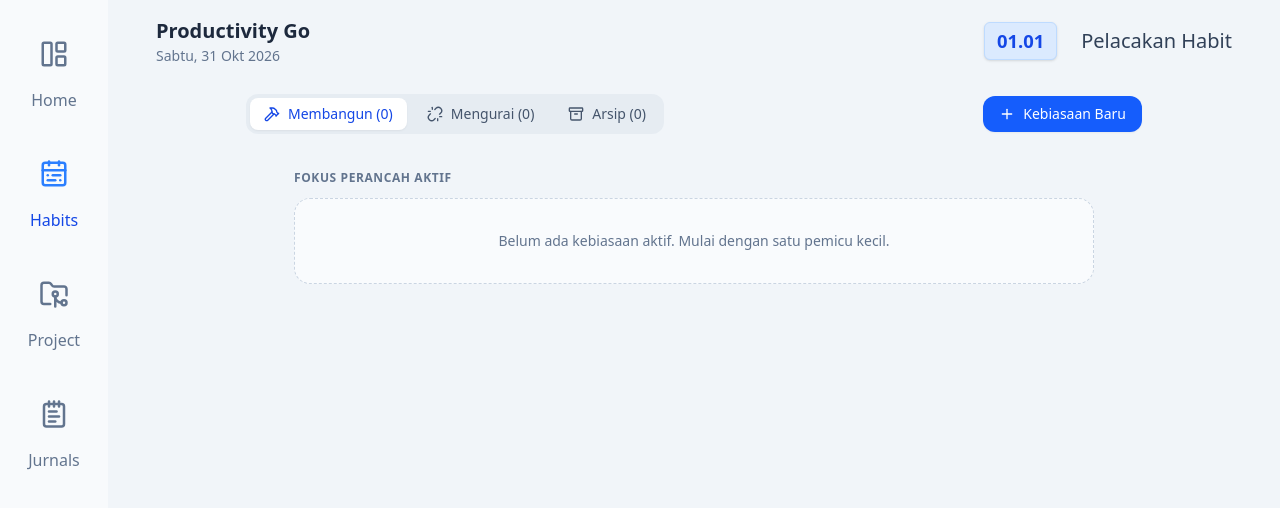
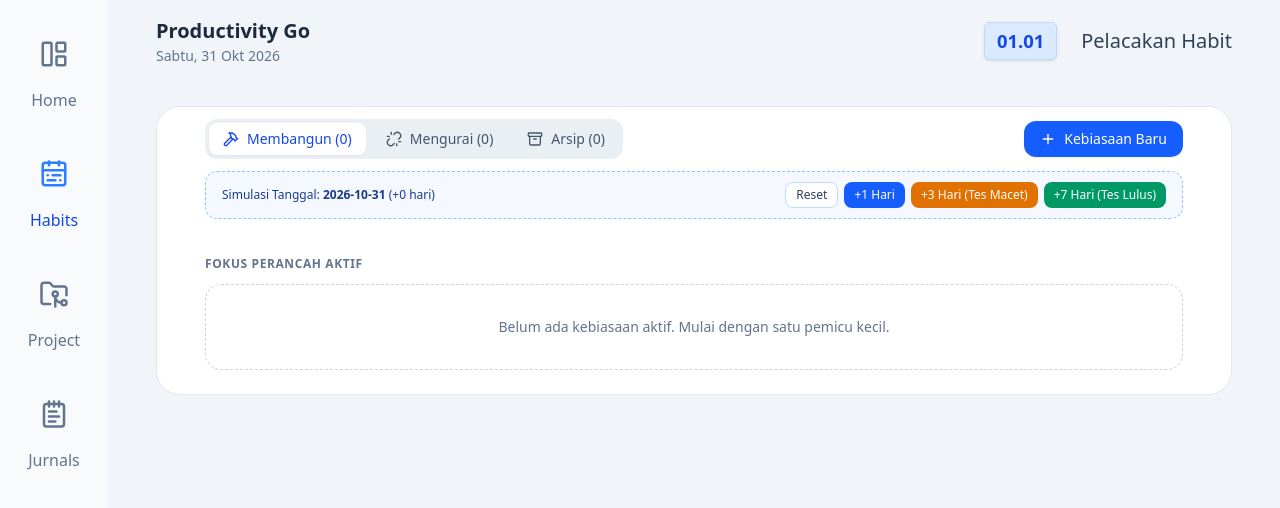
Before and after one commit to alkhudori1026/project-nov, a Next.js app: page /habits in a window 1280 px wide. Shown: the top 508 px of the page. Built offline with nearby package versions, Linux system fonts and the light colour scheme.

Commit message:
feat: update HabitsPage layout and add time simulation feature for testing

```diff
--- a/src/app/habits/page.tsx
+++ b/src/app/habits/page.tsx
@@ -44,10 +44,15 @@ export default function HabitsPage() {
   const [diagnosticHabit, setDiagnosticHabit] = useState<Habit | null>(null);
 
   const handleScroll = (e: React.UIEvent<HTMLDivElement>) => {
-    setIsScrolled(e.currentTarget.scrollTop > 10);
+    setIsScrolled(e.currentTarget.scrollTop > 24);
   };
 
-  const todayStr = getLocalDateString();
+  // --- MULAI SIMULATOR WAKTU SEMENTARA (Hapus jika pengujian selesai) ---
+  const [dayOffset, setDayOffset] = useState(0);
+  const simulatedDate = new Date();
+  simulatedDate.setDate(simulatedDate.getDate() + dayOffset);
+  const todayStr = getLocalDateString(simulatedDate);
+  // --- AKHIR SIMULATOR WAKTU ---
   const activeHabits = data.habits.filter((h) => h.phase === "INSTRUMENTATION");
   const shadowingHabits = data.habits.filter(
     (h) => h.phase === "SILENT_SHADOWING",
@@ -77,16 +82,19 @@ export default function HabitsPage() {
       <TopBar />
 
       <div
-        className="bg-slate-100 flex-1 overflow-y-auto no-scrollbar"
+        className="bg-slate-100 flex-1 overflow-y-auto no-scrollbar py-6 px-8 md:px-12"
         onScroll={handleScroll}
       >
+        <div className="max-w-300 mx-auto bg-white rounded-3xl border border-slate-200 relative">
           {/* Bilah Navigasi 3 Tab & Tombol Tambah */}
           <div
-          className={`sticky top-0 z-10 bg-slate-100/95 backdrop-blur-xs px-6 md:px-12 py-3 transition-shadow ${
-            isScrolled ? "border-b border-slate-200 shadow-xs" : ""
+            className={`flex flex-col gap-3 sticky -top-6 z-10 bg-white/80 border-b backdrop-blur-sm px-6 md:px-12 p-3 mx-auto max-w-300 transition-all duration-300 ${
+              isScrolled
+                ? "rounded-none border-slate-200 border-y shadow-sm"
+                : "rounded-t-3xl shadow-none border-transparent"
             }`}
           >
-          <div className="mx-auto max-w-4xl flex flex-col sm:flex-row sm:items-center justify-between gap-3">
+            <div className=" flex flex-col sm:flex-row sm:items-center justify-between gap-3">
               <nav className="flex gap-1.5 rounded-xl bg-slate-200/70 p-1">
                 <button
                   onClick={() => setActiveTab("build")}
@@ -135,10 +143,47 @@ export default function HabitsPage() {
                 <span>Kebiasaan Baru</span>
               </button>
             </div>
+            {/* Bilah Simulasi Waktu (Dev Only) */}
+            <div className="flex flex-wrap items-center justify-between gap-2 rounded-xl border border-dashed border-blue-300 bg-blue-50/60 px-4 py-2.5 text-xs">
+              <span className="font-medium text-blue-900">
+                Simulasi Tanggal: <strong>{todayStr}</strong> (
+                {dayOffset >= 0 ? `+${dayOffset}` : dayOffset} hari)
+              </span>
+              <div className="flex gap-1.5">
+                <button
+                  type="button"
+                  onClick={() => setDayOffset(0)}
+                  className="rounded-lg border border-blue-200 bg-white px-2.5 py-1 font-medium text-slate-700 hover:bg-slate-50 cursor-pointer"
+                >
+                  Reset
+                </button>
+                <button
+                  type="button"
+                  onClick={() => setDayOffset((d) => d + 1)}
+                  className="rounded-lg bg-blue-600 px-2.5 py-1 font-medium text-white hover:bg-blue-700 cursor-pointer"
+                >
+                  +1 Hari
+                </button>
+                <button
+                  type="button"
+                  onClick={() => setDayOffset((d) => d + 3)}
+                  className="rounded-lg bg-amber-600 px-2.5 py-1 font-medium text-white hover:bg-amber-700 cursor-pointer"
+                >
+                  +3 Hari (Tes Macet)
+                </button>
+                <button
+                  type="button"
+                  onClick={() => setDayOffset((d) => d + 7)}
+                  className="rounded-lg bg-emerald-600 px-2.5 py-1 font-medium text-white hover:bg-emerald-700 cursor-pointer"
+                >
+                  +7 Hari (Tes Lulus)
+                </button>
+              </div>
+            </div>
           </div>
 
           {/* Area Konten Utama */}
-        <main className="mx-auto max-w-4xl px-6 md:px-12 py-6">
+          <main className="mx-auto max-w-300 px-6 md:px-12 py-6">
             {!isMounted ? (
               <p className="text-sm text-slate-400">Memuat data kebiasaan...</p>
             ) : (
@@ -232,6 +277,7 @@ export default function HabitsPage() {
             )}
           </main>
         </div>
+      </div>
 
       {/* Modal Tambah & Dialog Diagnostik */}
       <AddHabitDialog
--- a/src/app/jurnal/page.tsx
+++ b/src/app/jurnal/page.tsx
@@ -651,7 +651,7 @@ export default function Jurnals() {
         className="bg-slate-100 px-6 md:px-12 flex-1 py-4 overflow-y-auto no-scrollbar relative"
         onScroll={onScrolling}
       >
-        <div className="max-w-250 mx-auto bg-white rounded-3xl shadow-sm relative pb-4">
+        <div className="max-w-280 mx-auto bg-white rounded-3xl border border-slate-200 relative pb-4">
           {/* --- HEADER STICKY --- */}
           <header
             className={`sticky -top-4 z-30 flex justify-between items-center p-4 bg-white/80 backdrop-blur-md transition-all duration-300 border-b ${
--- a/src/app/project/page.tsx
+++ b/src/app/project/page.tsx
@@ -204,11 +204,11 @@ export default function HomePage() {
       <Navigation />
       <TopBar />
 
-      <div className="bg-slate-100 flex-1 overflow-y-auto relative">
+      <div className="bg-slate-100 flex-1 overflow-y-auto relative no-scrollbar">
         {mode === "dashboard" ? (
           /* LAYAR 1: BENTO BOX 60/40 (DASHBOARD) */
           <div className="p-4 md:p-8">
-            <div className="max-w-[1600px] mx-auto mb-6 flex justify-end">
+            <div className="max-w-300 mx-auto mb-6 flex justify-end">
               <button
                 onClick={() => setMode("clarify")}
                 className="flex items-center gap-2 bg-slate-800 hover:bg-slate-900 text-white px-5 py-2.5 rounded-xl font-medium shadow-sm transition-colors"
@@ -218,7 +218,7 @@ export default function HomePage() {
               </button>
             </div>
 
-            <div className="grid grid-cols-1 md:grid-cols-[3fr_2fr] gap-4 md:gap-6 max-w-[1600px] mx-auto min-h-[82vh]">
+            <div className="grid grid-cols-1 md:grid-cols-[3fr_2fr] gap-4 md:gap-6 max-w-300 mx-auto min-h-[82vh]">
               {/* ========================================= */}
               {/* ZONA 60% KIRI: TAKE ACTION */}
               {/* ========================================= */}
--- a/src/components/habits/HabitCard.tsx
+++ b/src/components/habits/HabitCard.tsx
@@ -81,8 +81,8 @@ export default function HabitCard({
     <div
       className={`rounded-2xl border transition ${
         isShadowing
-          ? "border-slate-200 bg-slate-50/80"
-          : "border-slate-200 bg-white shadow-2xs"
+          ? "border-slate-200 bg-white/80"
+          : "border-slate-200 bg-slate-50 shadow-2xs"
       }`}
     >
       {/* Baris Utama Kartu */}
@@ -97,7 +97,7 @@ export default function HabitCard({
               className={`flex h-7 w-7 shrink-0 items-center justify-center rounded-xl border transition cursor-pointer ${
                 todayLog
                   ? "border-blue-600 bg-blue-600 text-white"
-                  : "border-slate-300 bg-slate-50 text-transparent hover:border-blue-400"
+                  : "border-slate-200 bg-white text-transparent hover:border-blue-400"
               }`}
             >
               <Check className="h-4 w-4 stroke-[2.5]" />
```
Lines whose indentation alone changed are shown as unchanged.
